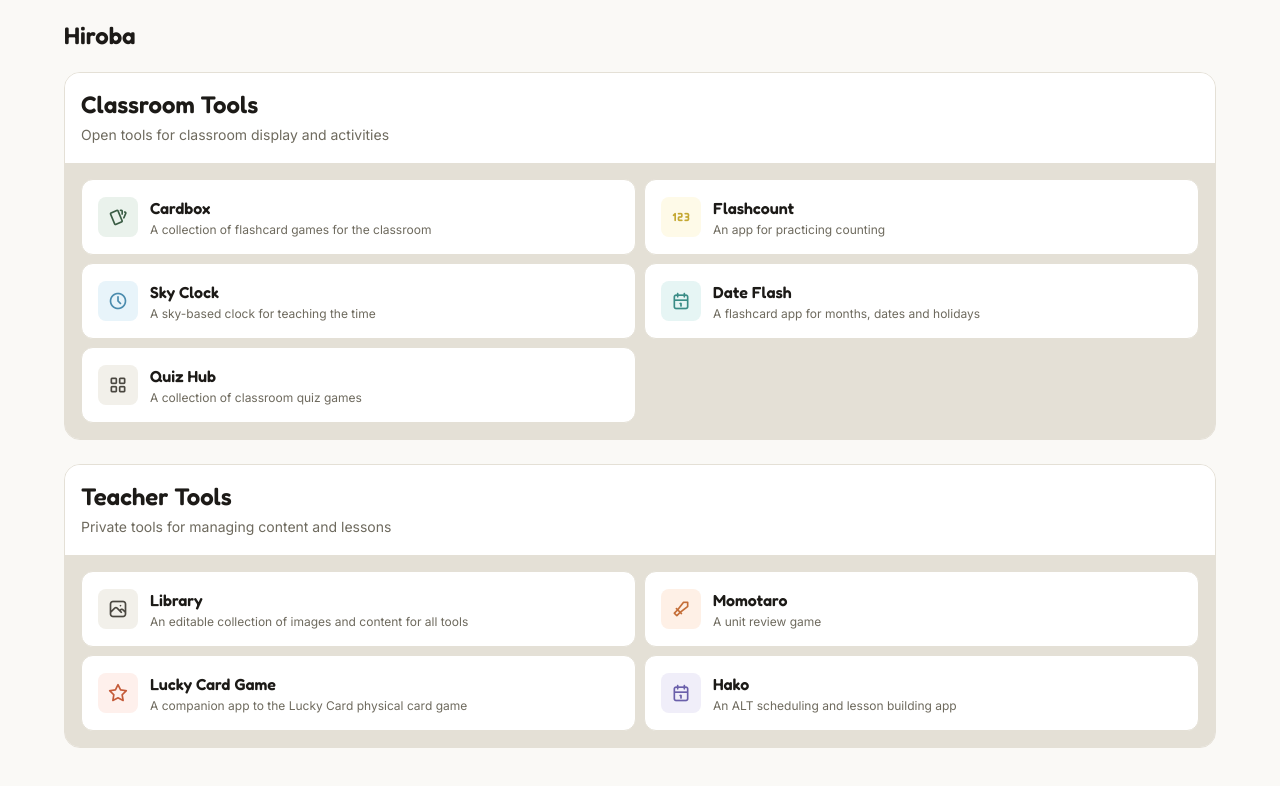
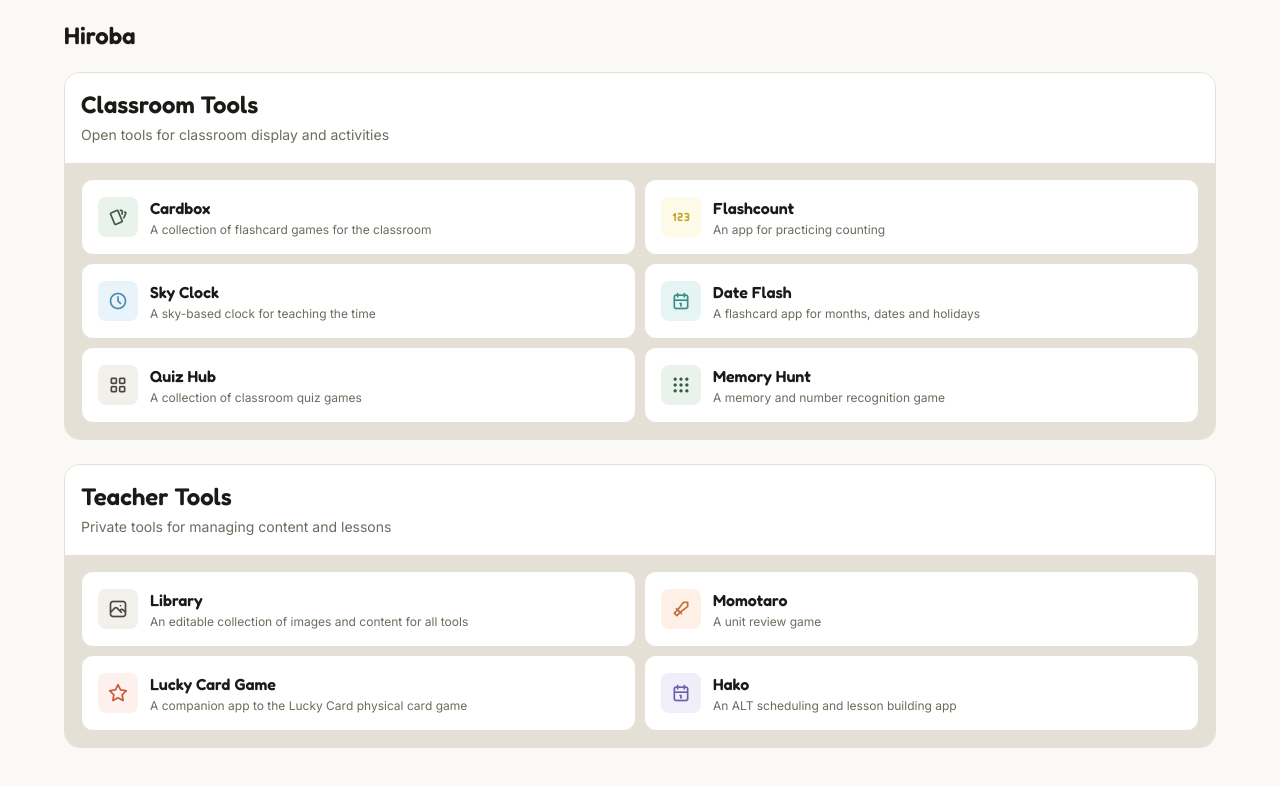
Before and after one commit to dmnfang/dmnfang.github.io, a React (Vite) app: page / in a window 1280 px wide. Shown: the top 786 px of the page. Built offline with nearby package versions, Linux system fonts and the light colour scheme.

Commit message:
add memory hunt to classroom tools

```diff
--- a/src/App.css
+++ b/src/App.css
@@ -119,6 +119,7 @@
 .icon-skyclock     { background: var(--clr-sky-100);      color: var(--clr-sky-400); }
 .icon-dateflash    { background: var(--clr-teal-100);     color: var(--clr-teal-400); }
 .icon-schedulequiz { background: var(--clr-neutral-100);  color: var(--clr-neutral-600); }
+.icon-memoryhunt { background: var(--clr-sage-100); color: var(--clr-sage-400); }
 
 /* Hover colors */
 .product-card:has(.icon-library):hover      { border-color: var(--clr-neutral-600); }
@@ -130,3 +131,4 @@
 .product-card:has(.icon-skyclock):hover     { border-color: var(--clr-sky-400); }
 .product-card:has(.icon-dateflash):hover    { border-color: var(--clr-teal-400); }
 .product-card:has(.icon-schedulequiz):hover { border-color: var(--clr-neutral-600); }
+.product-card:has(.icon-memoryhunt):hover { border-color: var(--clr-sage-400); }
--- a/src/App.jsx
+++ b/src/App.jsx
@@ -6,6 +6,7 @@ const PUBLIC_PRODUCTS = [
   { name: 'Sky Clock',  desc: 'A sky-based clock for teaching the time',                icon: 'ti-clock',       iconClass: 'icon-skyclock',     href: 'https://dmnfang.github.io/skyclock/' },
   { name: 'Date Flash', desc: 'A flashcard app for months, dates and holidays',          icon: 'ti-calendar',    iconClass: 'icon-dateflash',    href: 'https://dmnfang.github.io/dateflash/' },
   { name: 'Quiz Hub',   desc: 'A collection of classroom quiz games',                   icon: 'ti-layout-grid', iconClass: 'icon-schedulequiz', href: 'https://dmnfang.github.io/quiz-hub/' },
+  { name: 'Memory Hunt', desc: 'A memory and number recognition game', icon: 'ti-grid-dots', iconClass: 'icon-memoryhunt', href: 'https://dmnfang.github.io/memory-hunt/' },
 ]
 
 const PRIVATE_PRODUCTS = [
```
